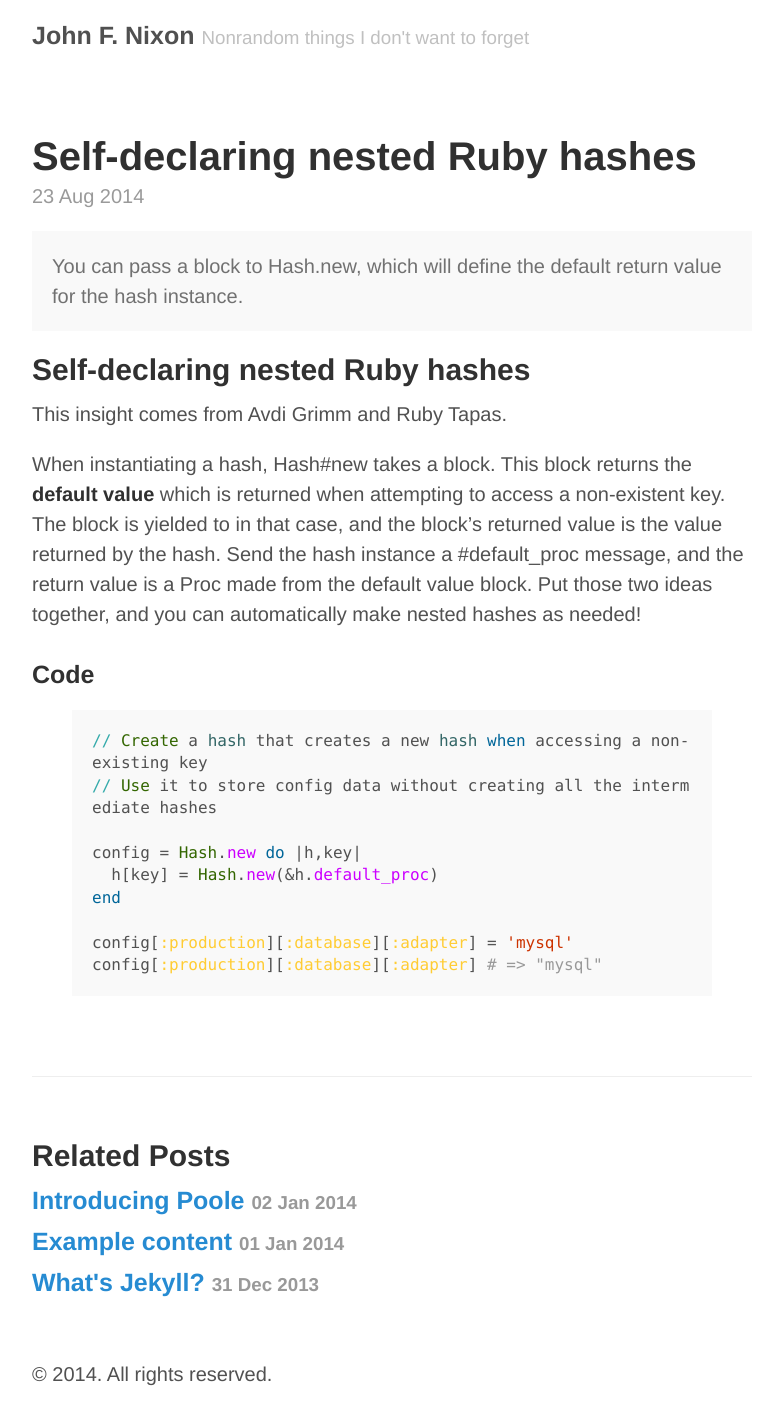
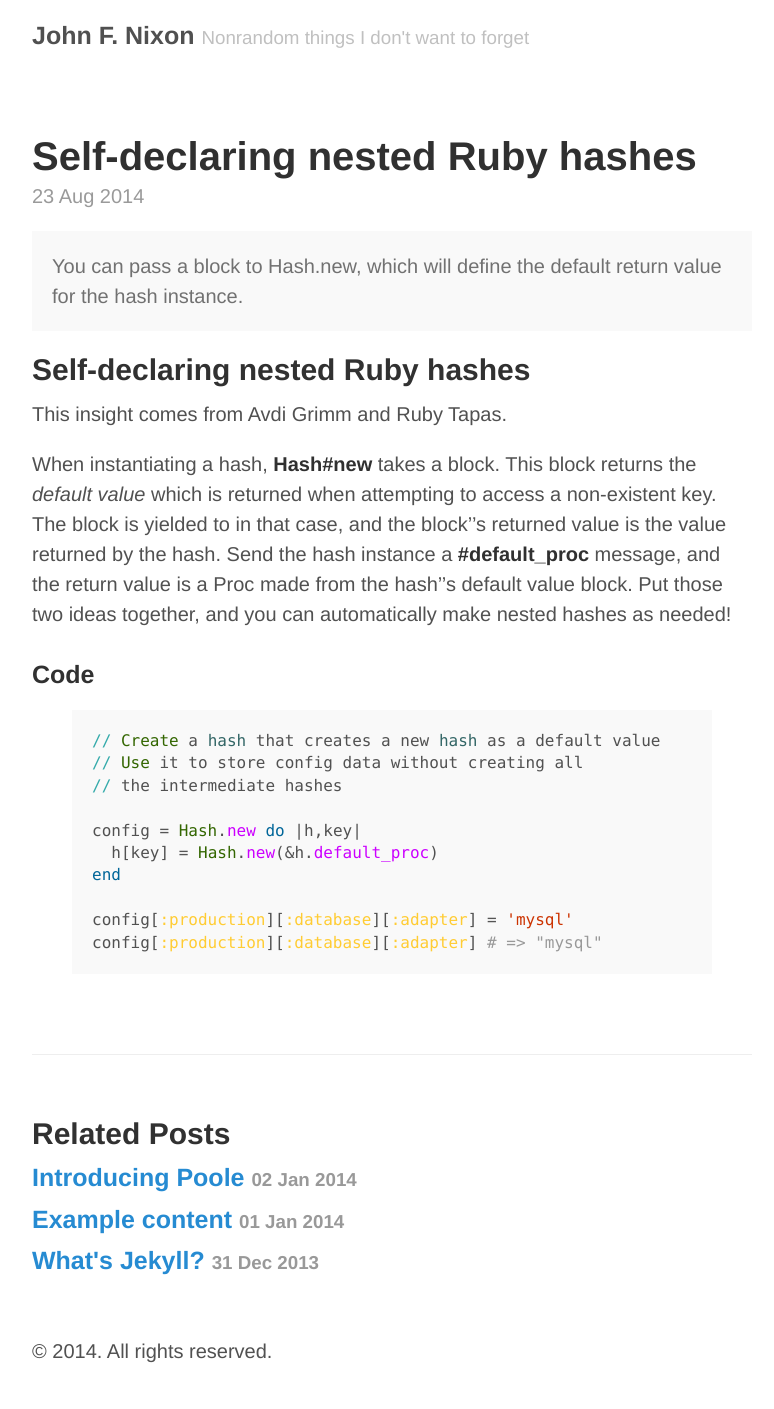
Before and after one commit to jfnixon/jfnixon.github.io, a Jekyll site: the page built from _posts/2014-08-23-ruby-hash.md, in a window 1280 px wide. Shown: the whole page, without its empty margins (248-1022 px from the left). Built offline with Jekyll 4.4.1, drawn with Linux system fonts in a browser that asks for light colours; Markdown is read by kramdown in place of the engine named in the settings; after the commit the page ends 1386 px from its top, so only the background shows below that.

Commit message:
reformat and reword

```diff
--- a/_posts/2014-08-23-ruby-hash.md
+++ b/_posts/2014-08-23-ruby-hash.md
@@ -11,18 +11,19 @@ You can pass a block to Hash.new, which will define the default return value for
 
 This insight comes from Avdi Grimm and Ruby Tapas.
 
-When instantiating a hash, Hash#new takes a block. This block returns the **default value** which is returned
+When instantiating a hash, **Hash#new** takes a block. This block returns the _default value_ which is returned
 when attempting to access a
-non-existent key. The block is yielded to in that case, and the block's returned value
-is the value returned by the hash. Send the hash instance a #default_proc message, and the
-return value is a Proc made from the default value block. Put those two ideas together, and you can
+non-existent key. The block is yielded to in that case, and the block''s returned value
+is the value returned by the hash. Send the hash instance a **#default_proc** message, and the
+return value is a Proc made from the hash''s default value block. Put those two ideas together, and you can
 automatically make nested hashes as needed!
 
 ### Code
 
 {% highlight ruby %}
-// Create a hash that creates a new hash when accessing a non-existing key
-// Use it to store config data without creating all the intermediate hashes
+// Create a hash that creates a new hash as a default value
+// Use it to store config data without creating all
+// the intermediate hashes
 
 config = Hash.new do |h,key|
   h[key] = Hash.new(&h.default_proc)
```
